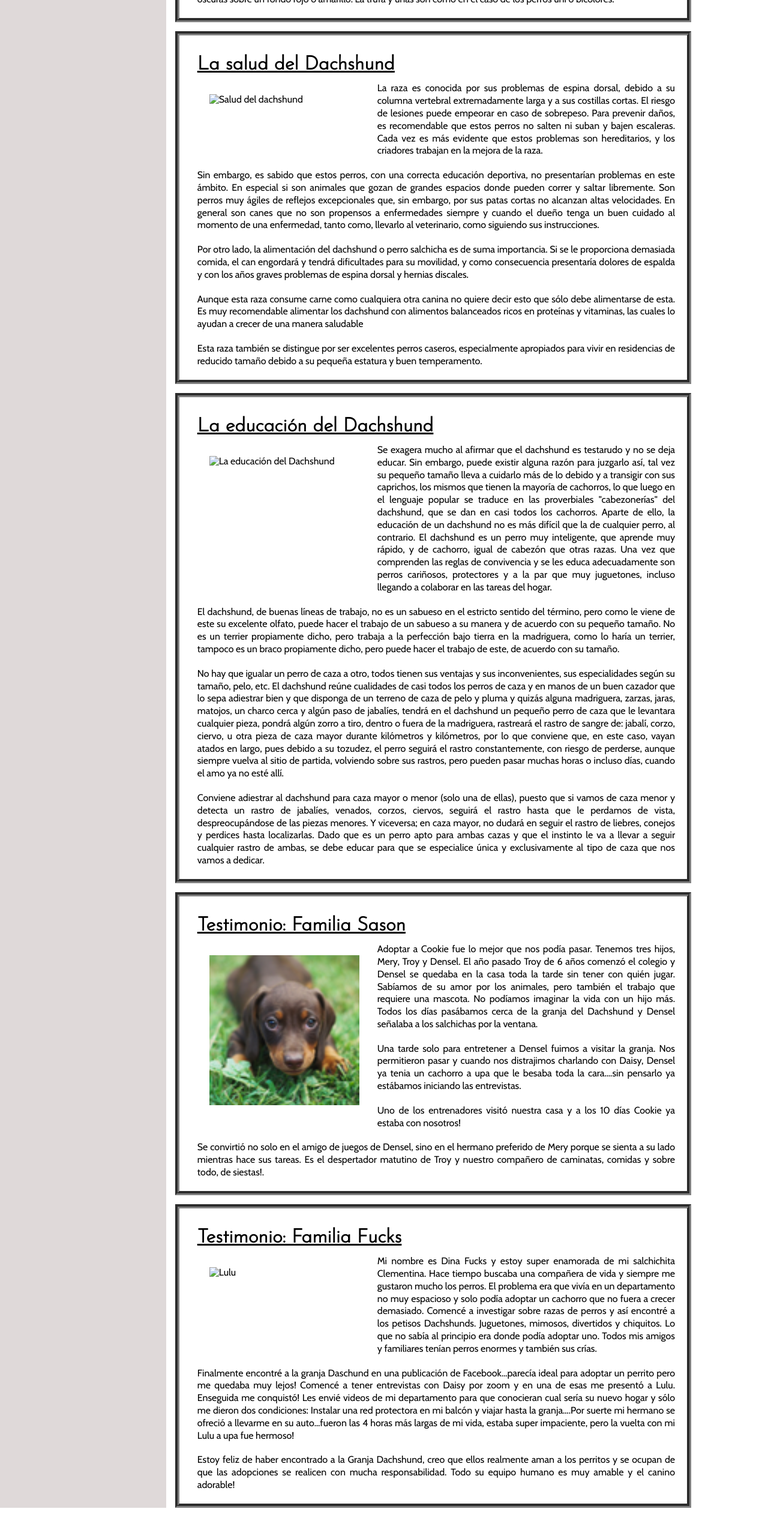
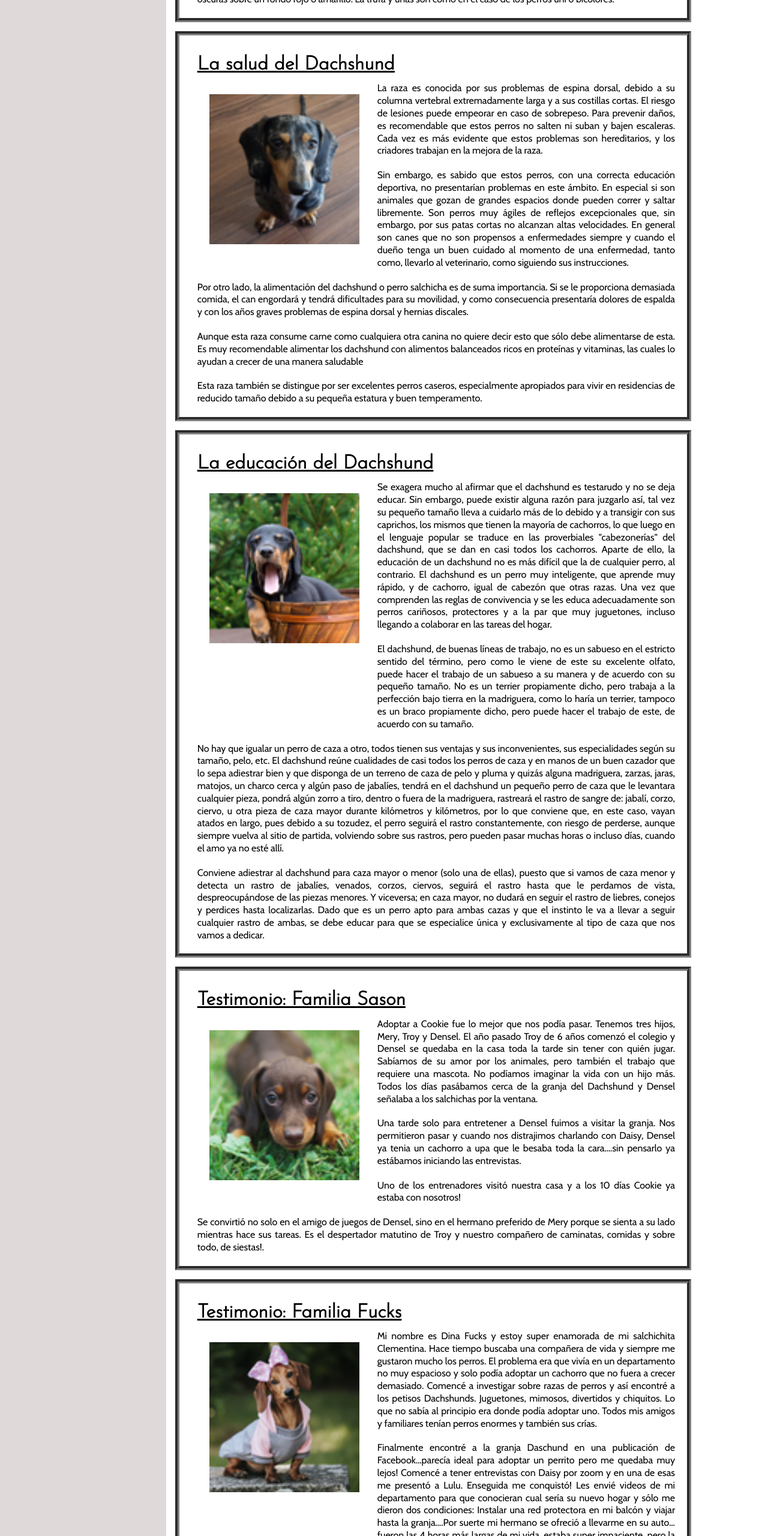
Before and after one commit to Nurit-Lia/Dachshundweb, a plain HTML site: page blog.html in a window 1280 px wide. Shown: the part 1340-3900 px from the top of the page at 60% size. Drawn offline with nearby package versions, Linux system fonts and the light colour scheme; the site is published under a folder, as on GitHub Pages, so addresses that start at the root find nothing.

Commit message:
blog images corrections

```diff
--- a/blog.html
+++ b/blog.html
@@ -85,7 +85,7 @@
 
       <article class="articleNum1">
         <h2 a id="LosTiposDeDachshund">Los tipos de Dachshund</h2>
-        <img class="imgBlogNum1" src="img_buttons/button_dach_aro.png" alt="Tipos de Dachshund">
+        <img class="imgBlogNum1" src="./img_buttons/button_dach_aro.png" alt="Tipos de Dachshund">
         <div>
         <p>Hay tres variedades, según la circunferencia torácica medida a la edad de 15 meses:</p>
         <ul>
@@ -111,7 +111,7 @@
 
  <article class="articleNum1">
   <h2 a id="LaSaludDelDacshund">La salud del Dachshund</h2>
-  <img class="imgBlogNum1" src="/img_buttons/button_dach_marmol.png" alt="Salud del dachshund">
+  <img class="imgBlogNum1" src="./img_buttons/button_dach_marmol.png" alt="Salud del dachshund">
   <div>
   <p>La raza es conocida por sus problemas de espina dorsal, debido a su columna vertebral extremadamente larga y a sus costillas cortas. El riesgo de lesiones puede empeorar en caso de sobrepeso. Para prevenir daños, es recomendable que estos perros no salten ni suban y bajen escaleras. Cada vez es más evidente que estos problemas son hereditarios, y los criadores trabajan en la mejora de la raza.</p>
   <p>Sin embargo, es sabido que estos perros, con una correcta educación deportiva, no presentarían problemas en este ámbito. En especial si son animales que gozan de grandes espacios donde pueden correr y saltar libremente. Son perros muy ágiles de reflejos excepcionales que, sin embargo, por sus patas cortas no alcanzan altas velocidades. En general son canes que no son propensos a enfermedades siempre y cuando el dueño tenga un buen cuidado al momento de una enfermedad, tanto como, llevarlo al veterinario, como siguiendo sus instrucciones.</p>
@@ -123,7 +123,7 @@
 
 <article class="articleNum1">
   <h2 a id="LaEducacionDelDachshund">La educación del Dachshund</h2>
-  <img class="imgBlogNum1" src="/img_buttons/button_dach_tonge.png" alt="La educación del Dachshund">
+  <img class="imgBlogNum1" src="./img_buttons/button_dach_tonge.png" alt="La educación del Dachshund">
   <div>
   <p>Se exagera mucho al afirmar que el dachshund es testarudo y no se deja educar. Sin embargo, puede existir alguna razón para juzgarlo así, tal vez su pequeño tamaño lleva a cuidarlo más de lo debido y a transigir con sus caprichos, los mismos que tienen la mayoría de cachorros, lo que luego en el lenguaje popular se traduce en las proverbiales "cabezonerías" del dachshund, que se dan en casi todos los cachorros. Aparte de ello, la educación de un dachshund no es más difícil que la de cualquier perro, al contrario. El dachshund es un perro muy inteligente, que aprende muy rápido, y de cachorro, igual de cabezón que otras razas. Una vez que comprenden las reglas de convivencia y se les educa adecuadamente son perros cariñosos, protectores y a la par que muy juguetones, incluso llegando a colaborar en las tareas del hogar.</p>
   <p>El dachshund, de buenas líneas de trabajo, no es un sabueso en el estricto sentido del término, pero como le viene de este su excelente olfato, puede hacer el trabajo de un sabueso a su manera y de acuerdo con su pequeño tamaño. No es un terrier propiamente dicho, pero trabaja a la perfección bajo tierra en la madriguera, como lo haría un terrier, tampoco es un braco propiamente dicho, pero puede hacer el trabajo de este, de acuerdo con su tamaño.</p>
@@ -134,7 +134,7 @@
 
 <article class="articleNum1">
   <h2 a id="FamiliaSason">Testimonio: Familia Sason</h2>
-  <img class="imgBlogNum1" src="img_buttons/button_dach_brown.png" alt="Cookie">
+  <img class="imgBlogNum1" src="./img_buttons/button_dach_brown.png" alt="Cookie">
   <div>
   <p>Adoptar a Cookie fue lo mejor que nos podía pasar. Tenemos tres hijos, Mery, Troy y Densel. El año pasado Troy de 6 años comenzó el colegio y Densel se quedaba en la casa toda la tarde sin tener con quién jugar. Sabíamos de su amor por los animales, pero también el trabajo que requiere una mascota. No podíamos imaginar la vida con un hijo más. Todos los días pasábamos cerca de la granja del Dachshund y Densel señalaba a los salchichas por la ventana.</p>
   <p>Una tarde solo para entretener a Densel fuimos a visitar la granja. Nos permitieron pasar y cuando nos distrajimos charlando con Daisy, Densel ya tenia un cachorro a upa que le besaba toda la cara….sin pensarlo ya estábamos iniciando las entrevistas. </p>
@@ -145,7 +145,7 @@
 
 <article class="articleNum1">
   <h2 a id="FamiliaFucks">Testimonio: Familia Fucks</h2>
-  <img class="imgBlogNum1" src="/img_buttons/button_dach_lady.png" alt="Lulu">
+  <img class="imgBlogNum1" src="./img_buttons/button_dach_lady.png" alt="Lulu">
   <div>
   <p>Mi nombre es Dina Fucks y estoy super enamorada de mi salchichita Clementina. Hace tiempo buscaba una compañera de vida y siempre me gustaron mucho los perros. El problema era que vivía en un departamento no muy espacioso y solo podía adoptar un cachorro que no fuera a crecer demasiado. Comencé a investigar sobre razas de perros y así encontré a los petisos Dachshunds. Juguetones, mimosos, divertidos y chiquitos. Lo que no sabía al principio era donde podía adoptar uno. Todos mis amigos y familiares tenían perros enormes y también sus crías. </p>
   <p>Finalmente encontré a la granja Daschund en una publicación de Facebook…parecía ideal para adoptar un perrito pero me quedaba muy lejos! Comencé a tener entrevistas con Daisy por zoom y en una de esas me presentó a Lulu. Enseguida me conquistó! Les envié videos de mi departamento para que conocieran cual sería su nuevo hogar y sólo me dieron dos condiciones: Instalar una red protectora en mi balcón y viajar hasta la granja….Por suerte mi hermano se ofreció a llevarme en su auto…fueron las 4 horas más largas de mi vida, estaba super impaciente, pero la vuelta con mi Lulu a upa fue hermoso!</p>
```
